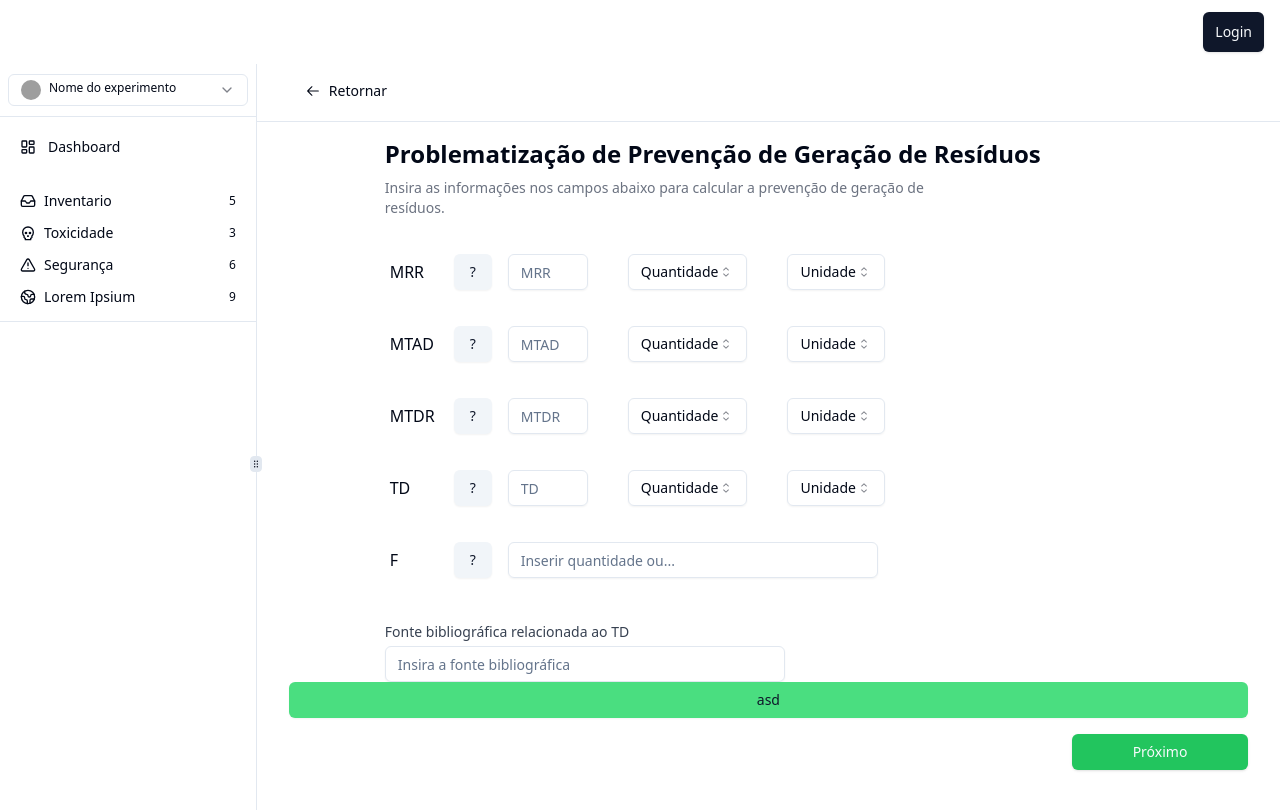
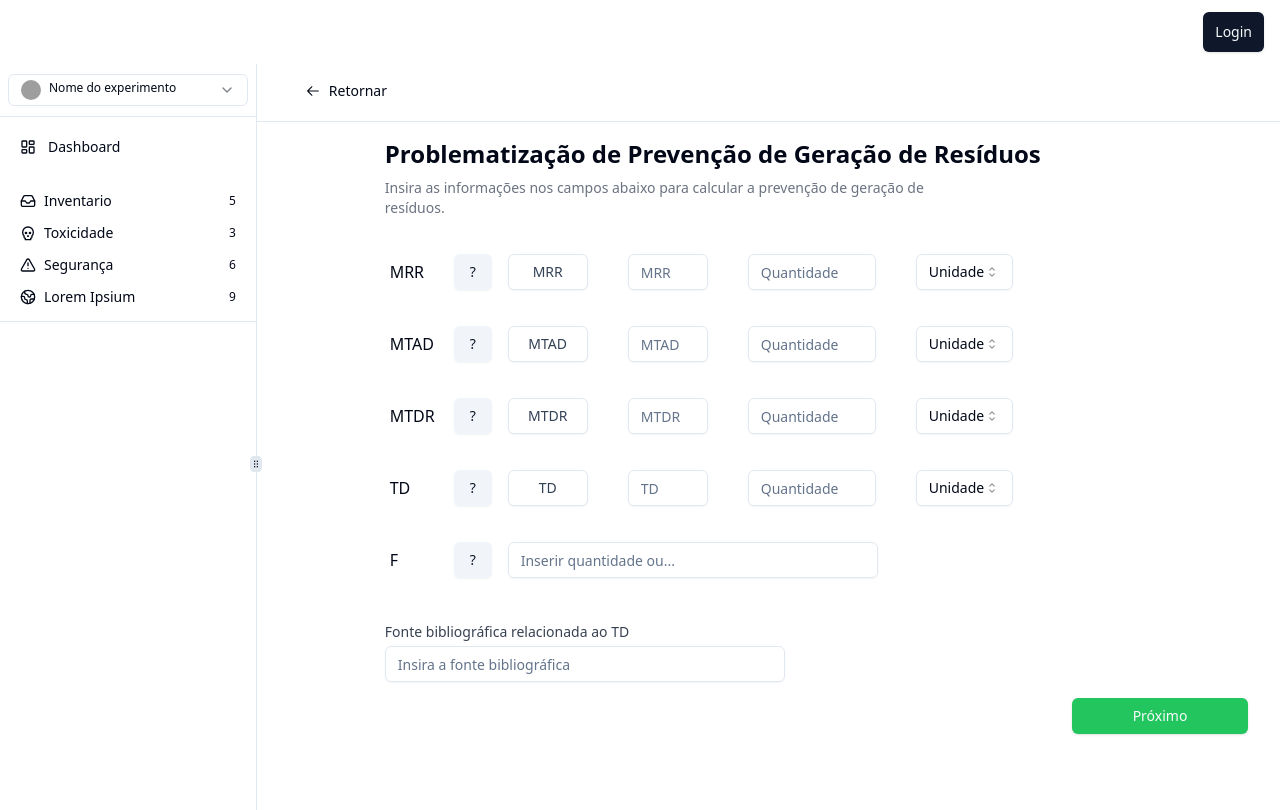
Before and after one commit to Cauatn/scasys, a React (Vite) app: page /ppwg in a window 1280 px wide. Shown: the top 810 px of the page. Built offline with nearby package versions, Linux system fonts and the light colour scheme; grey boxes are pictures that could not be loaded.

Commit message:
🐛 Uptade Removendo imports e criando logica ppwg

```diff
--- a/src/routes/10aPPWG/Page.tsx
+++ b/src/routes/10aPPWG/Page.tsx
@@ -2,12 +2,7 @@ import { ExpItems, columnsItems } from "@/components/conjuntos/columns"
 import { DataTable } from "@/components/conjuntos/data-table"
 import NextPageButton from "@/components/next-page-button"
 import { Button } from "@/components/ui/button"
-import {
-  Dialog,
-  DialogContent,
-  DialogFooter,
-  DialogTrigger,
-} from "@/components/ui/dialog"
+import { Dialog, DialogContent, DialogTrigger } from "@/components/ui/dialog"
 import { Input } from "@/components/ui/input"
 import {
   Select,
@@ -19,6 +14,7 @@ import {
 import { useExpContext } from "@/context/ExperimentoContext"
 import { zodResolver } from "@hookform/resolvers/zod"
 import { Label } from "@radix-ui/react-dropdown-menu"
+import { useState } from "react"
 import { useForm } from "react-hook-form"
 import { useNavigate } from "react-router-dom"
 import { z } from "zod"
@@ -45,6 +41,12 @@ export default function TenaPPWG() {
   const { handleSubmit, setValue, register } = useForm({
     resolver: zodResolver(PpwgSchema),
   })
+
+  const [itemsMRR, setItemsMRR] = useState<string[]>([])
+  const [itemsMTAD, setItemsMTAD] = useState<string[]>([])
+  const [itemsMTDR, setItemsMTDR] = useState<string[]>([])
+  const [itemsTD, setItemsTD] = useState<string[]>([])
+
   const navigate = useNavigate()
   const handleFormSubmit = (data: any) => {
     console.log(data)
@@ -79,6 +81,7 @@ export default function TenaPPWG() {
             </div>
             <div className="flex w-2/3 flex-wrap justify-start gap-4">
               <div className="flex-col space-y-4 sm:flex sm:flex-row sm:gap-10 sm:space-y-0">
+                <ShowTable name="MRR" />
                 <Input
                   id="mrr"
                   placeholder="MRR"
@@ -87,18 +90,14 @@ export default function TenaPPWG() {
                   {...register("mrr")}
                 />
                 <div className="flex justify-between sm:gap-10">
-                  <Select
+                  <Input
                     required
-                    onValueChange={(value) => setValue("mrr_quantity", value)}
-                  >
-                    <SelectTrigger id="mrr-options" className="max-w-32">
-                      <SelectValue placeholder="Quantidade" />
-                    </SelectTrigger>
-                    <SelectContent position="popper">
-                      <SelectItem value="option1">Option 1</SelectItem>
-                      <SelectItem value="option2">Option 2</SelectItem>
-                    </SelectContent>
-                  </Select>
+                    onChange={(e) => setValue("mrr_quantity", e.target.value)}
+                    placeholder="Quantidade"
+                    type="number"
+                    min={0}
+                    className="w-32"
+                  />
                   <Select
                     required
                     onValueChange={(value) => setValue("mrr_unit", value)}
@@ -124,6 +123,7 @@ export default function TenaPPWG() {
             </div>
             <div className="flex w-2/3 flex-wrap justify-start gap-4">
               <div className="flex-col gap-5 space-y-4 sm:flex sm:flex-row sm:gap-10 sm:space-y-0">
+                <ShowTable name="MTAD" />
                 <Input
                   id="mtad"
                   placeholder="MTAD"
@@ -131,18 +131,15 @@ export default function TenaPPWG() {
                   {...register("mtad")}
                 />
                 <div className="flex justify-between sm:gap-10">
-                  <Select
+                  <Input
                     required
-                    onValueChange={(value) => setValue("mtad_quantity", value)}
-                  >
-                    <SelectTrigger id="mtad-options" className="max-w-32">
-                      <SelectValue placeholder="Quantidade" />
-                    </SelectTrigger>
-                    <SelectContent position="popper">
-                      <SelectItem value="option1">Option 1</SelectItem>
-                      <SelectItem value="option2">Option 2</SelectItem>
-                    </SelectContent>
-                  </Select>
+                    onChange={(e) => setValue("mtad_quantity", e.target.value)}
+                    placeholder="Quantidade"
+                    type="number"
+                    min={0}
+                    className="w-32"
+                  />
+
                   <Select
                     required
                     onValueChange={(value) => setValue("mtad_unit", value)}
@@ -168,6 +165,7 @@ export default function TenaPPWG() {
             </div>
             <div className="flex w-2/3 flex-wrap justify-start gap-4">
               <div className="flex-col gap-5 space-y-4 sm:flex sm:flex-row sm:gap-10 sm:space-y-0">
+                <ShowTable name="MTDR" />
                 <Input
                   required
                   id="mtdr"
@@ -176,18 +174,14 @@ export default function TenaPPWG() {
                   {...register("mtdr")}
                 />
                 <div className="flex justify-between sm:gap-10">
-                  <Select
+                  <Input
                     required
-                    onValueChange={(value) => setValue("mtdr_quantity", value)}
-                  >
-                    <SelectTrigger id="mtdr-options" className="max-w-32">
-                      <SelectValue placeholder="Quantidade" />
-                    </SelectTrigger>
-                    <SelectContent position="popper">
-                      <SelectItem value="option1">Option 1</SelectItem>
-                      <SelectItem value="option2">Option 2</SelectItem>
-                    </SelectContent>
-                  </Select>
+                    onChange={(e) => setValue("mtdr_quantity", e.target.value)}
+                    placeholder="Quantidade"
+                    type="number"
+                    min={0}
+                    className="w-32"
+                  />
                   <Select
                     required
                     onValueChange={(value) => setValue("mtdr_unit", value)}
@@ -213,6 +207,7 @@ export default function TenaPPWG() {
             </div>
             <div className="flex w-2/3 flex-wrap justify-start gap-4">
               <div className="flex-col gap-5 space-y-4 sm:flex sm:flex-row sm:gap-10 sm:space-y-0">
+                <ShowTable name="TD" />
                 <Input
                   required
                   id="td"
@@ -221,18 +216,14 @@ export default function TenaPPWG() {
                   {...register("td")}
                 />
                 <div className="flex justify-between sm:gap-10">
-                  <Select
+                  <Input
                     required
-                    onValueChange={(value) => setValue("td_quantity", value)}
-                  >
-                    <SelectTrigger id="td-options" className="max-w-32">
-                      <SelectValue placeholder="Quantidade" />
-                    </SelectTrigger>
-                    <SelectContent position="popper">
-                      <SelectItem value="option1">Option 1</SelectItem>
-                      <SelectItem value="option2">Option 2</SelectItem>
-                    </SelectContent>
-                  </Select>
+                    onChange={(e) => setValue("td_quantity", e.target.value)}
+                    placeholder="Quantidade"
+                    type="number"
+                    min={0}
+                    className="w-32"
+                  />
                   <Select
                     required
                     onValueChange={(value) => setValue("td_unit", value)}
@@ -283,14 +274,13 @@ export default function TenaPPWG() {
             </div>
           </div>
         </div>
-        <Teste />
       </div>
       <NextPageButton />
     </form>
   )
 }
 
-function Teste() {
+function ShowTable({ name }: { name: string }) {
   const { listItems } = useExpContext()
 
   let data: ExpItems[] = listItems
@@ -298,8 +288,11 @@ function Teste() {
   return (
     <Dialog>
       <DialogTrigger asChild>
-        <Button className="col-span-3 bg-green-400" variant="secondary">
-          asd
+        <Button
+          className="h-9 w-20 max-w-[100px] border bg-white text-slate-700 hover:bg-green-300 hover:before:transition-transform"
+          variant="secondary"
+        >
+          {name}
         </Button>
       </DialogTrigger>
       <DialogContent className="min-h-[450px] max-w-[1000px]">
--- a/src/routes/85aPR/Page.tsx
+++ b/src/routes/85aPR/Page.tsx
@@ -16,7 +16,7 @@ import { SVGProps, useEffect, useState } from "react"
 import { useForm } from "react-hook-form"
 import { useNavigate } from "react-router-dom"
 import { JSX } from "react/jsx-runtime"
-import { set, z } from "zod"
+import { z } from "zod"
 import { toast } from "@/components/ui/use-toast"
 import { ToastAction } from "@/components/ui/toast"
 import {
```
